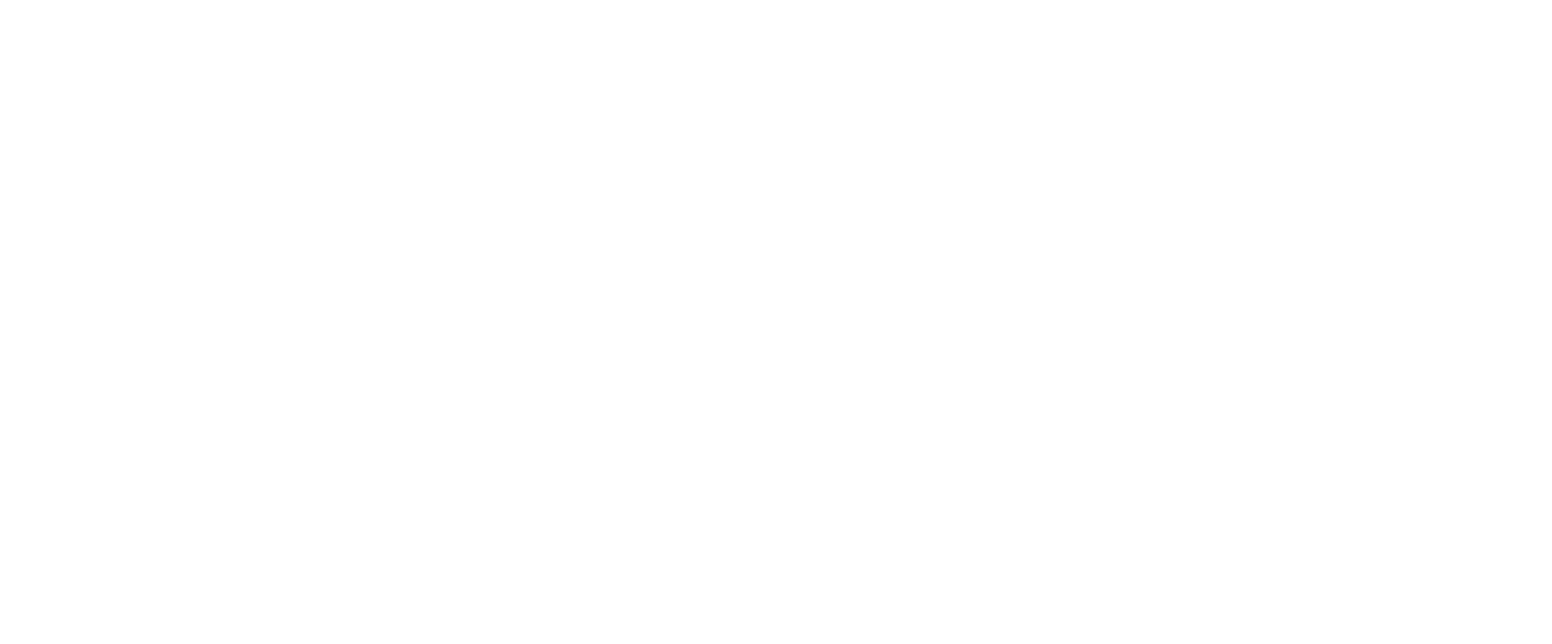
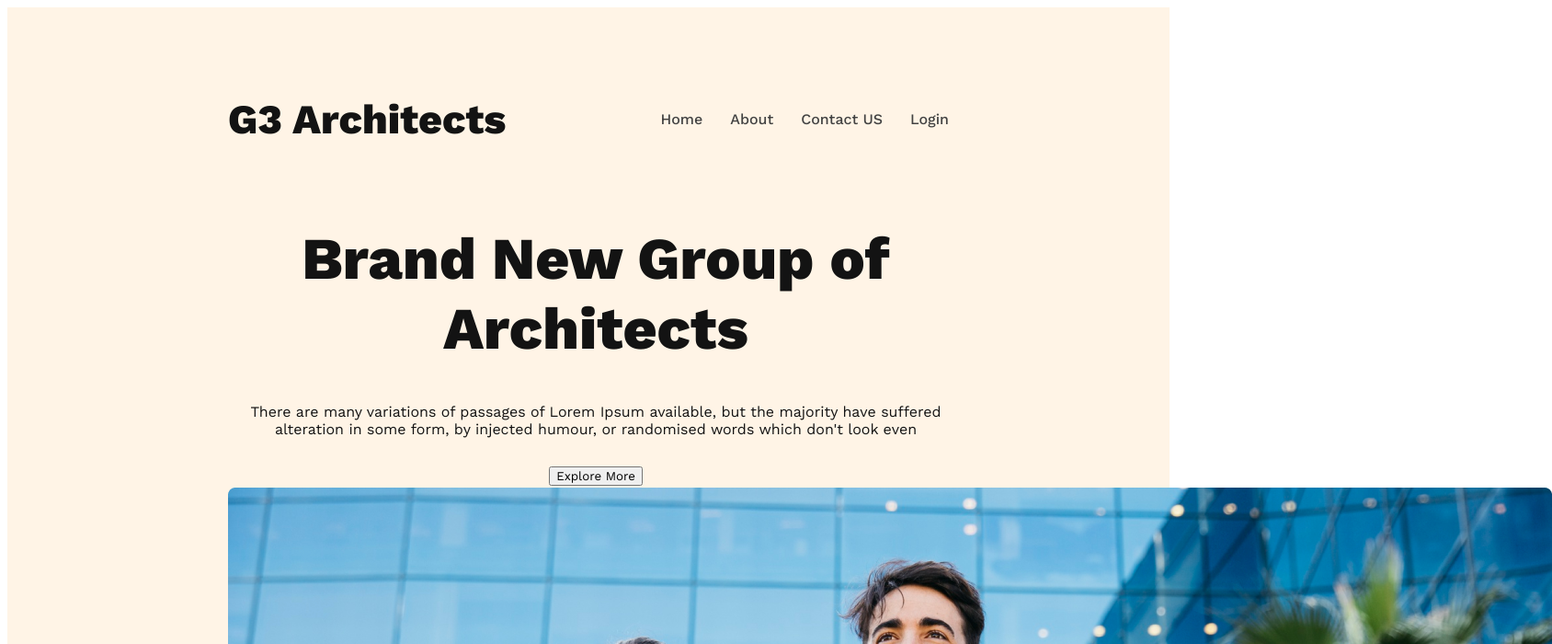
Before and after one commit to mh1sourov/G3-Architect-website, a plain HTML site: page index.html in a window 1280 px wide. Shown: the top 700 px of the page at 92% size, 1688 px wide, since content can reach past the window. Drawn offline with nearby package versions, Linux system fonts and the light colour scheme.

Commit message:
header styele added

```diff
--- a/index.html
+++ b/index.html
@@ -4,9 +4,35 @@
     <meta charset="UTF-8" />
     <meta name="viewport" content="width=device-width, initial-scale=1.0" />
     <title>G3 Architect website</title>
+    <link rel="stylesheet" href="style.css" />
   </head>
   <body>
-    <header></header>
+    <header>
+      <nav>
+        <h3 class="nav-title">G3 Architects</h3>
+        <ul>
+          <li>Home</li>
+          <li>About</li>
+          <li>Contact US</li>
+          <li>Login</li>
+        </ul>
+      </nav>
+      <div class="banner">
+        <div class="banner-content">
+          <div class="banner-title">
+            <h1>Brand New Group of Architects</h1>
+
+            <p class="banner-description">
+              There are many variations of passages of Lorem Ipsum available,
+              but the majority have suffered alteration in some form, by
+              injected humour, or randomised words which don't look even
+            </p>
+            <button class="btn-primary">Explore More</button>
+          </div>
+          <img src="/images/banner.png" alt="" />
+        </div>
+      </div>
+    </header>
     <main></main>
     <footer></footer>
   </body>
--- a/style.css
+++ b/style.css
@@ -0,0 +1,57 @@
+/* work sans font */
+
+  @import url('https://fonts.googleapis.com/css2?family=Open+Sans:wght@400;700;800&family=Work+Sans:wght@400;500;600;800&display=swap');
+
+
+*{
+    font-family: 'Open Sans', sans-serif;
+font-family: 'Work Sans', sans-serif;
+}
+
+header{
+background: rgba(255, 144, 14, 0.10);
+/* width: 1340px;
+height: 1700px; */
+padding: 50px 240px;
+
+}
+
+nav{
+    display: flex;
+    justify-content: space-between;
+    align-items: center;
+}
+
+nav > ul {
+    display: flex;
+    list-style: none;
+    gap: 30px;
+   color: #424242;
+   font-size: 1rem;
+   font-weight: 500;
+}
+
+.nav-title{
+color: var(--dark-01, #131313);
+font-size: 2.8rem;
+font-weight: 700;
+}
+
+
+.banner-title{
+    color: #131313;
+    font-size: 2rem;
+    font-weight: 700;
+
+}
+
+.banner-content{
+    width: 800px;
+    text-align: center;
+    margin: 0 auto;
+}
+
+.banner-description{
+font-size: 16px;
+font-weight: 400;
+}
```
